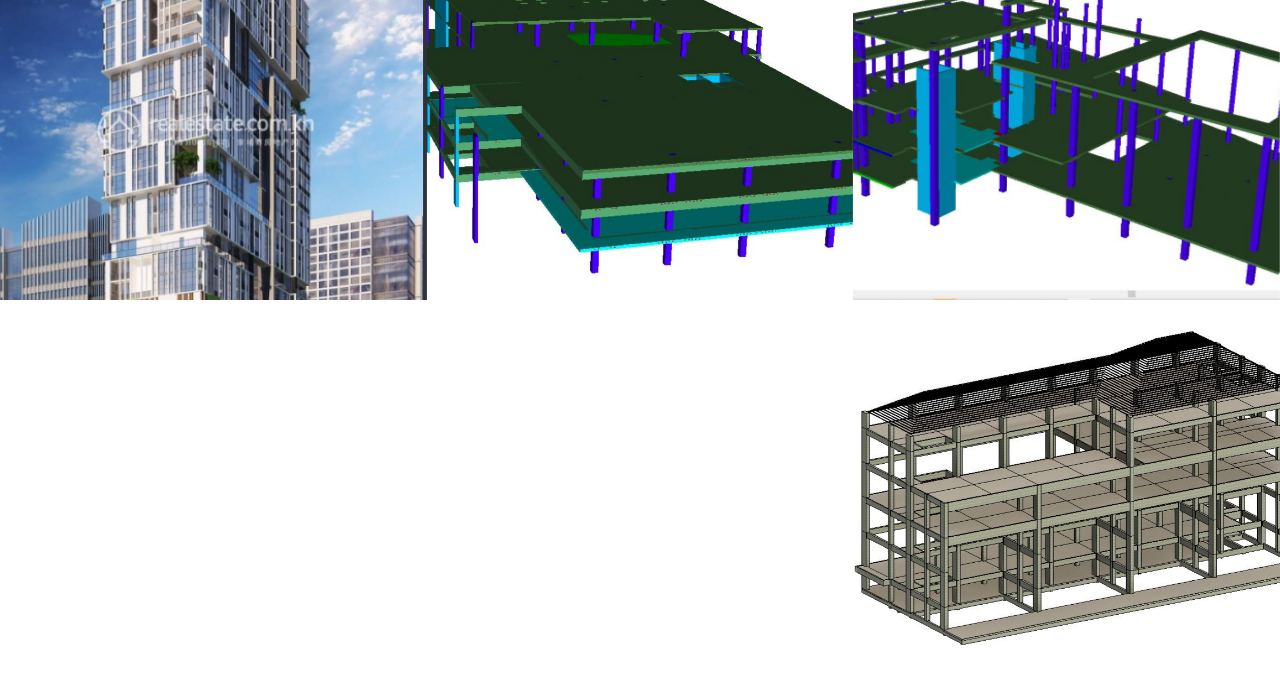
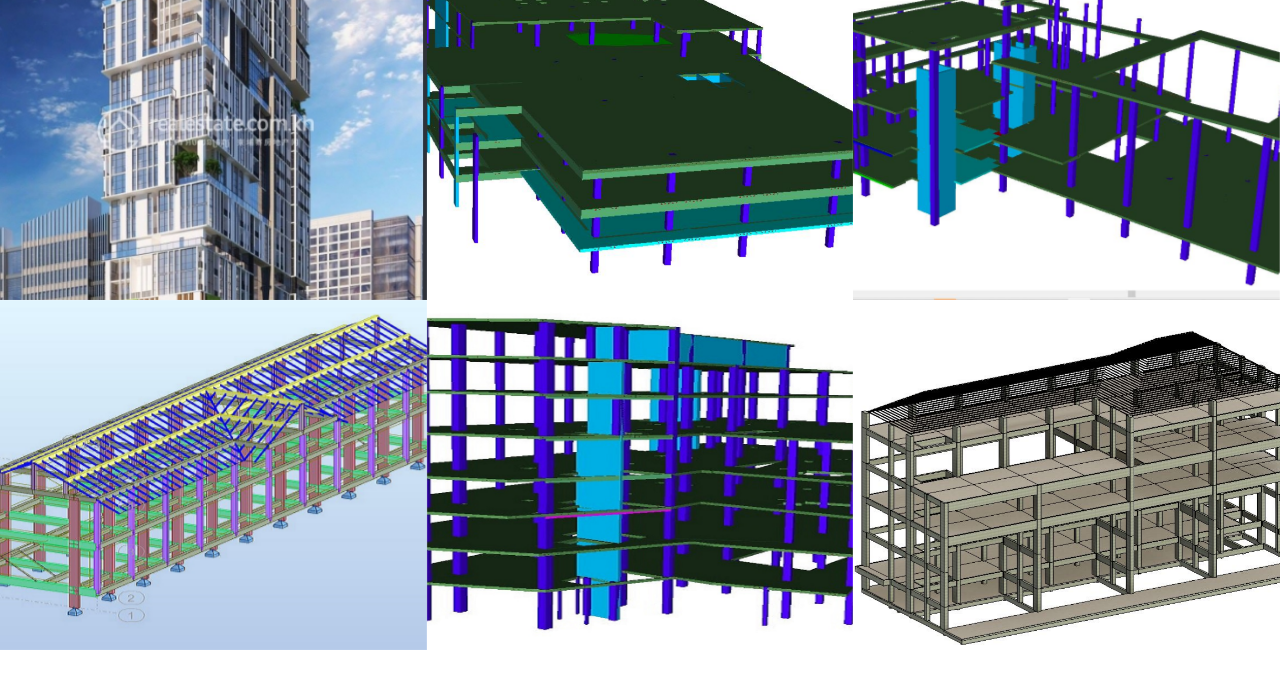
Before and after one commit to sokimchea/sokimchea, a plain HTML site: page index.html in a window 1280 px wide. Shown: the part 6569-7257 px from the top of the page. Drawn offline with Linux system fonts and the light colour scheme; files whose address does not match are found by name.

Commit message:
Add files via upload

```diff
--- a/index.html
+++ b/index.html
@@ -505,7 +505,7 @@
 				</div>
 				<div class="col-md-4">
 					<div class="project img ftco-animate d-flex justify-content-center align-items-center"
-						style="background-image: url(images/ARMY SCHOOL.png);">
+						style="background-image: url(images/ARMY_SCHOOL.png);">
 						<div class="overlay"></div>
 						<div class="text text-center p-4">
 							<h3><a href="#">Koh Kong Primary School under Cavas</a></h3>
@@ -515,7 +515,7 @@
 				</div>
 				<div class="col-md-4">
 					<div class="project img ftco-animate d-flex justify-content-center align-items-center"
-						style="background-image: url(images/LEE Hotel.JPG);">
+						style="background-image: url(images/LEE_Hotel.JPG);">
 						<div class="overlay"></div>
 						<div class="text text-center p-4">
 							<h3><a href="#">LEE Hotel Kampong Som</a></h3>
@@ -536,7 +536,7 @@
 
 				<div class="col-md-4">
 					<div class="project img ftco-animate d-flex justify-content-center align-items-center"
-						style="background-image: url(images/OUNALOM PROJECT.JPG);">
+						style="background-image: url(images/OUNALOM_PROJECT.JPG);">
 						<div class="overlay"></div>
 						<div class="text text-center p-4">
 							<h3><a href="#">313 QUAY Side</a></h3>
```
